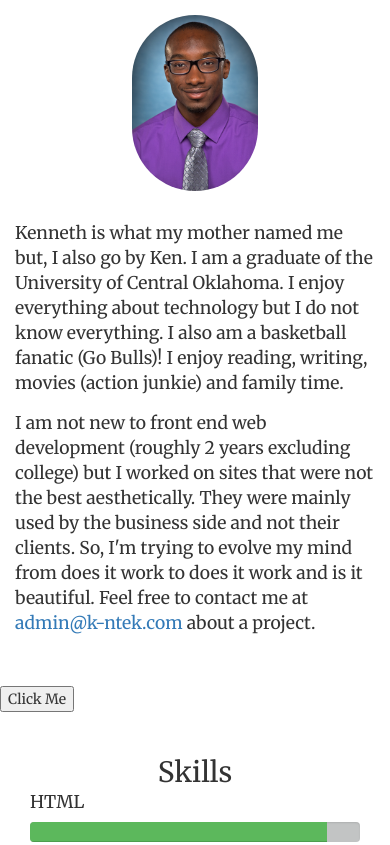
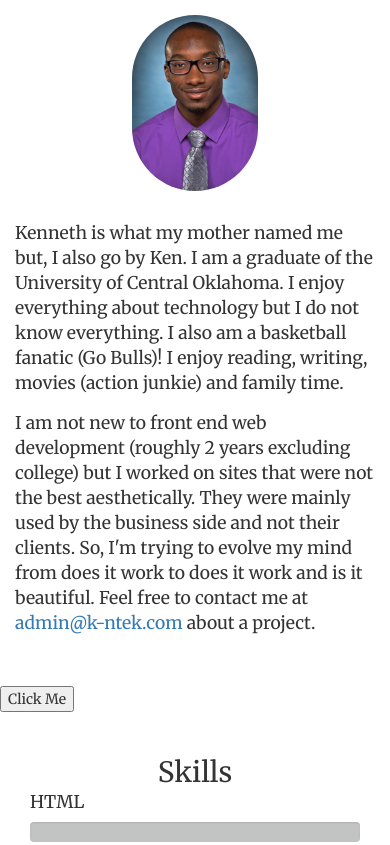
Before and after one commit to kdwalker91/kdwalker91.github.io, a plain HTML site: page index.html in a window 390 px wide. Shown: the top 845 px of the page. Drawn offline with nearby package versions, Linux system fonts and the light colour scheme.

Commit message:
added for mobile

```diff
--- a/index.html
+++ b/index.html
@@ -51,9 +51,9 @@
 			<h1 class="skills-heading">Skills</h1>
 			<section>
 				<h3>HTML</h3>
-				<div class="progress">
-					<div class="progress-bar progress-bar-success" role="progressbar" aria-valuenow="90" aria-valuemin="0" aria-valuemax="100" style="width:90%">
-						<span class="sr-only">90% Complete</span>
+				<div class="progress-container">
+					<div class="progress active">
+						<div class="progress-bar progress-bar-success bar1" style="width:0%"></div>
 					</div>
 				</div>
 				<h3>CSS</h3>
```
